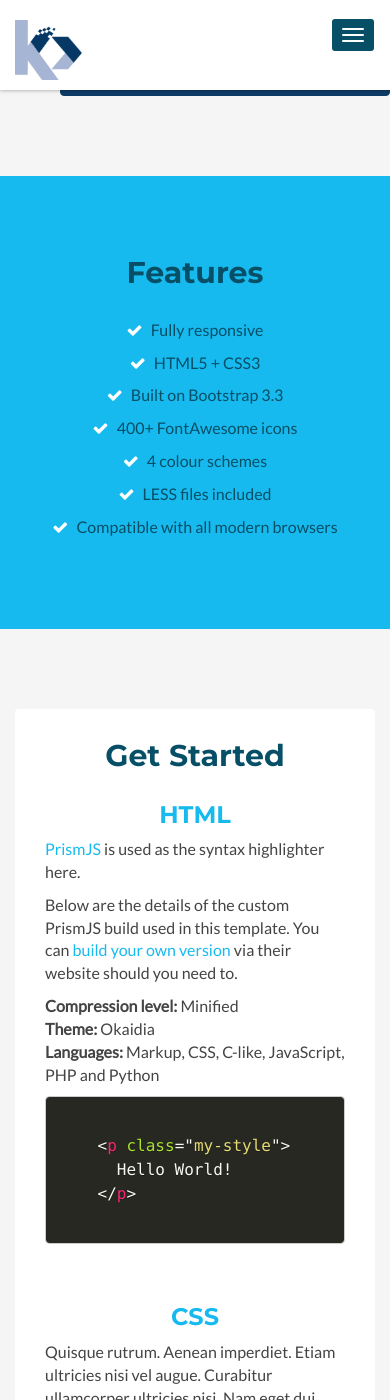
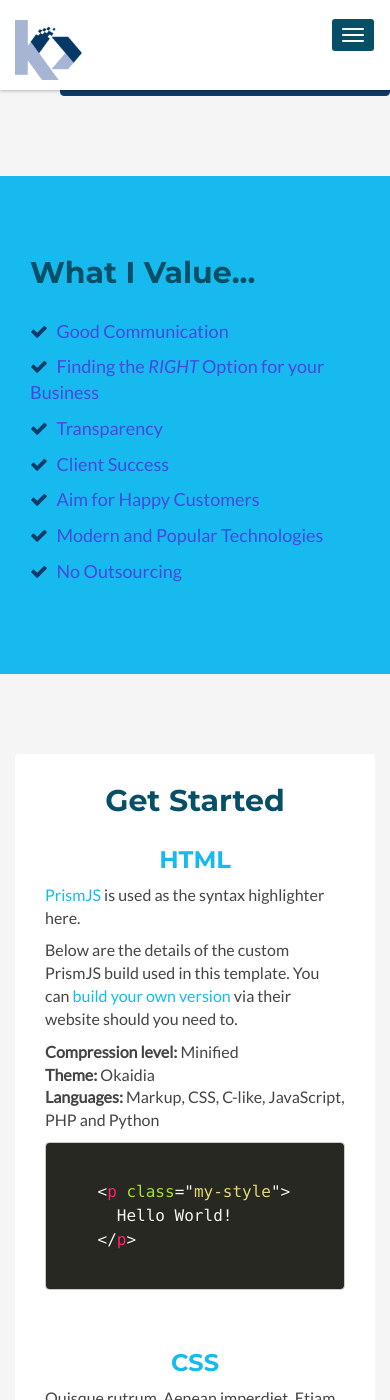
Before and after one commit to kickinbahkproductions/kickinbahkproductions-dev, a Jekyll site: the page built from index.html, in a window 390 px wide and 1400 px high, scrolled down 2249 px. Built offline with Jekyll 4.4.1, drawn with Linux system fonts in a browser that asks for light colours.

Commit message:
change features to values

```diff
--- a/_includes/features.html
+++ b/_includes/features.html
@@ -1,15 +1,18 @@
-    <!-- ******FEATURES****** -->
-    <section id="features" class="features section">
-        <div class="container text-center">
-            <h2 class="title">Features</h2>
-            <ul class="feature-list list-unstyled">
-                <li><i class="fa fa-check"></i> Fully responsive</li>
-                <li><i class="fa fa-check"></i> HTML5 + CSS3</li>
-                <li><i class="fa fa-check"></i> Built on <a href="http://getbootstrap.com/" target="_blank">Bootstrap 3.3</a></li>
-                <li><i class="fa fa-check"></i> 400+ FontAwesome icons</li>
-                <li><i class="fa fa-check"></i> 4 colour schemes</li>
-                <li><i class="fa fa-check"></i> LESS files included</li>
-                <li><i class="fa fa-check"></i> Compatible with all modern browsers</li>
-            </ul>
-        </div><!--//container-->
-    </section><!--//features-->
+<!-- ****** Values ****** -->
+
+<section id="values" class="values section">
+  <div class="container">
+    <div class="col-md-5 col-md-offset-4 col-sm-7 col-sm-offset-4">
+      <h2 class="title">What I Value...</h2>
+      <ul class="values-list list-unstyled">
+        <li><i class="fa fa-check"></i> <span class="value-text">Good Communication<span></li>
+        <li><i class="fa fa-check"></i> <span class="value-text">Finding the <i>RIGHT</i> Option for your Business</span></li>
+        <li><i class="fa fa-check"></i> <span class="value-text">Transparency</span></li>
+        <li><i class="fa fa-check"></i> <span class="value-text">Client Success</span></li>
+        <li><i class="fa fa-check"></i> <span class="value-text">Aim for Happy Customers</span></li>
+        <li><i class="fa fa-check"></i> <span class="value-text">Modern and Popular Technologies</span></li>
+        <li><i class="fa fa-check"></i> <span class="value-text">No Outsourcing</span></li>
+      </ul>
+    </div>
+  </div><!--//container-->
+</section><!--//values-->
--- a/_includes/header.html
+++ b/_includes/header.html
@@ -26,7 +26,7 @@
             <a class="scrollto" href="#about">About</a>
           </li>
           <li class="nav-item">
-            <a class="scrollto" href="#features">Features</a>
+            <a class="scrollto" href="#values">Values</a>
           </li>
           <li class="nav-item">
             <a class="scrollto" href="#buildfire-plugins">BuildFire Plugins</a>
--- a/public/css/styles.css
+++ b/public/css/styles.css
@@ -312,30 +312,34 @@ pre code {
   color: #074f66;
   font-size: 18px;
 }
-/* ======= Features Section ======= */
-.features {
+/* ======= Values Section ======= */
+.values {
   padding: 80px 0;
   background: #17baef;
   color: #fff;
 }
-.features .title {
+.values .title {
   color: #074f66;
   margin-top: 0;
   margin-bottom: 30px;
 }
-.features a {
+.values a {
   color: #074f66;
 }
-.features a:hover {
+.values a:hover {
   color: #042a36;
 }
-.features .feature-list li {
+.values .values-list li {
   margin-bottom: 10px;
   color: #074f66;
+  font-size: 18px;
 }
-.features .feature-list li .fa {
+.values .value-text {
+  color: #454ADE;
+}
+.values .values-list li .fa {
   margin-right: 5px;
-  color: #fff;
+  color: #0E3B66;
 }
 /* ======= buildfire-plugins Section ======= */
 .buildfire-plugins {
```
Also changed, not shown: 2 other files.
